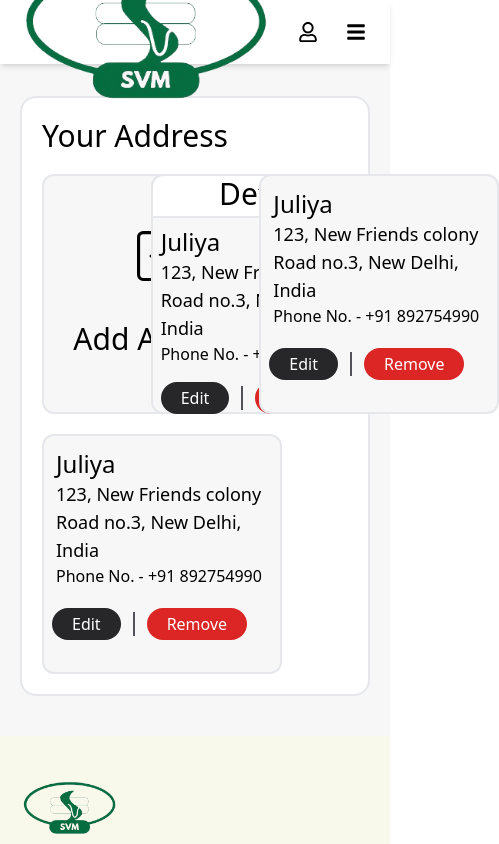
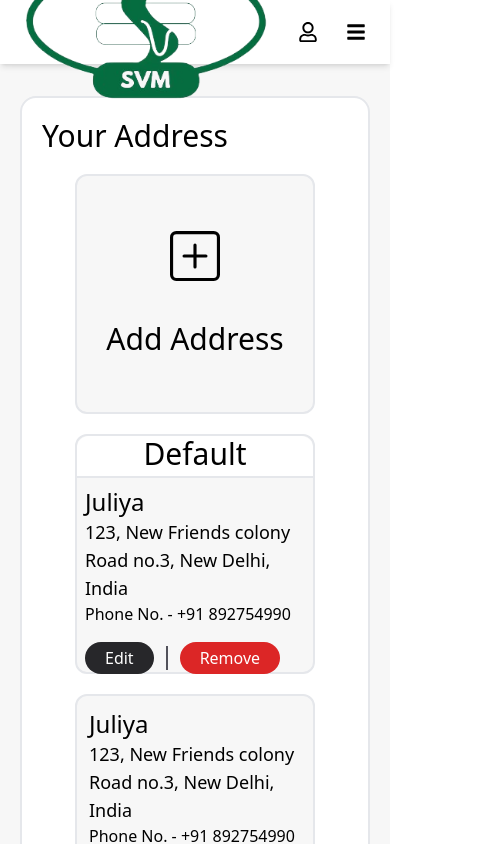
Before and after one commit to Diliate/svm-frontend, a Next.js app: page /profile/address in a window 390 px wide. Shown: the top 844 px of the page, 499 px wide, since content can reach past the window. Built offline with nearby package versions, Linux system fonts and the light colour scheme.

Commit message:
feat: Added responsiveness to address page

```diff
--- a/src/app/profile/address/page.jsx
+++ b/src/app/profile/address/page.jsx
@@ -9,7 +9,7 @@ function page() {
           <h2 className="text-3xl font-medium">Your Address</h2>
         </div>
       </div>
-      <div className="grid grid-cols-3 gap-5 mt-5">
+      <div className="grid grid-cols-1 gap-5 mt-5 place-items-center md:place-content-start md:grid-cols-3">
         <div className="bg-[#F7F7F7] rounded-xl h-60 w-60 flex flex-col justify-center gap-10 items-center border-2 cursor-pointer">
           <BsPlusSquare size={50} />
           <h2 className="text-3xl font-medium">Add Address</h2>
```
